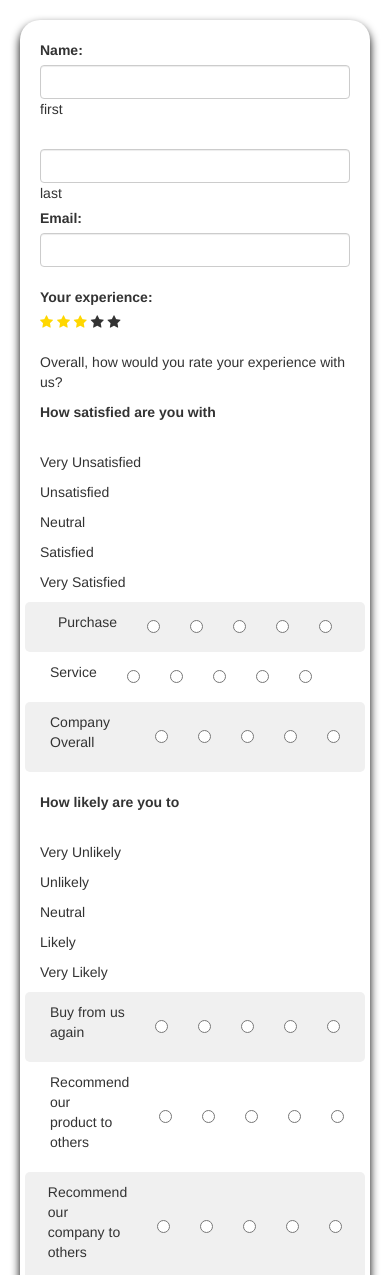
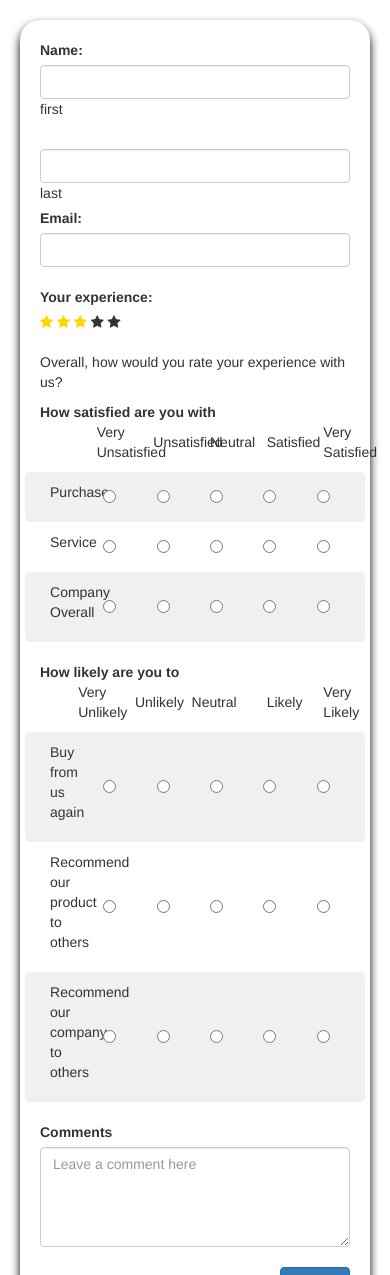
Before and after one commit to saicharanreddythummala/survey-form, a plain HTML site: page index.html in a window 390 px wide. Shown: the top 1275 px of the page. Drawn offline with nearby package versions, Linux system fonts and the light colour scheme.

Commit message:
Add files via upload

```diff
--- a/index.html
+++ b/index.html
@@ -58,84 +58,84 @@
                 <strong>How satisfied are you with</strong>
             </div>
         </section>
-        <section class="row">
+        <section class="row opinion">
             <!-- rating section -->
-           <div class="col-md-2">
+           <div class="col-md-2 col-sm-2 col-xs-2">
             <p>&nbsp;</p>
            </div>
-           <div class="col-md-2">
+           <div class="col-md-2 col-sm-2 col-xs-2">
             <p>Very Unsatisfied</p>
            </div>
-           <div class="col-md-2">
+           <div class="col-md-2 col-sm-2 col-xs-2">
             <p>Unsatisfied</p>
            </div>
-           <div class="col-md-2">
+           <div class="col-md-2 col-sm-2 col-xs-2">
             <p>Neutral</p>
            </div>
-           <div class="col-md-2">
+           <div class="col-md-2 col-sm-2 col-xs-2">
             <p>Satisfied</p>
            </div>
-           <div class="col-md-2">
+           <div class="col-md-2 col-sm-2 col-xs-2">
             <p>Very Satisfied</p>
            </div>
         </section>
         <section class="row purchase">
-          <div class="col-md-2">
+          <div class="col-md-2 col-sm-2 col-xs-2">
             <p>Purchase</p>
           </div>
-          <div class="col-md-2">
+          <div class="col-md-2 col-sm-2 col-xs-2">
             <input type="radio" class="purchase-radio">
           </div>
-          <div class="col-md-2">
+          <div class="col-md-2 col-sm-2 col-xs-2">
             <input type="radio" class="purchase-radio">
           </div>
-          <div class="col-md-2">
+          <div class="col-md-2 col-sm-2 col-xs-2">
             <input type="radio" class="purchase-radio">
           </div>
-          <div class="col-md-2">
+          <div class="col-md-2 col-sm-2 col-xs-2">
             <input type="radio" class="purchase-radio">
           </div>
-          <div class="col-md-2">
+          <div class="col-md-2 col-sm-2 col-xs-2">
             <input type="radio" class="purchase-radio">
           </div>
         </section>
         <section class="row service">
-          <div class="col-md-2">
+          <div class="col-md-2 col-sm-2 col-xs-2">
             <p>Service</p>
           </div>
-          <div class="col-md-2">
+          <div class="col-md-2 col-sm-2 col-xs-2">
             <input type="radio" class="service-radio">
           </div>
-          <div class="col-md-2">
+          <div class="col-md-2 col-sm-2 col-xs-2">
             <input type="radio" class="service-radio">
           </div>
-          <div class="col-md-2">
+          <div class="col-md-2 col-sm-2 col-xs-2">
             <input type="radio" class="service-radio">
           </div>
-          <div class="col-md-2">
+          <div class="col-md-2 col-sm-2 col-xs-2">
             <input type="radio" class="service-radio">
           </div>
-          <div class="col-md-2">
+          <div class="col-md-2 col-sm-2 col-xs-2">
             <input type="radio" class="service-radio">
           </div>
         </section>
         <section class="row purchase">
-          <div class="col-md-2">
+          <div class="col-md-2 col-sm-2 col-xs-2">
             <p>Company Overall</p>
           </div>
-          <div class="col-md-2">
+          <div class="col-md-2 col-sm-2 col-xs-2">
             <input type="radio" class="purchase-radio">
           </div>
-          <div class="col-md-2">
+          <div class="col-md-2 col-sm-2 col-xs-2">
             <input type="radio" class="purchase-radio">
           </div>
-          <div class="col-md-2">
+          <div class="col-md-2 col-sm-2 col-xs-2">
             <input type="radio" class="purchase-radio">
           </div>
-          <div class="col-md-2">
+          <div class="col-md-2 col-sm-2 col-xs-2">
             <input type="radio" class="purchase-radio">
           </div>
-          <div class="col-md-2">
+          <div class="col-md-2 col-sm-2 col-xs-2">
             <input type="radio" class="purchase-radio">
           </div>
         </section><br>
@@ -144,84 +144,84 @@
               <strong>How likely are you to</strong>
           </div>
       </section>
-      <section class="row">
+      <section class="row opinion">
         <!-- rating section -->
-       <div class="col-md-2">
+       <div class="col-md-2 col-sm-2 col-xs-2">
         <p>&nbsp;</p>
        </div>
-       <div class="col-md-2">
+       <div class="col-md-2 col-sm-2 col-xs-2">
         <p>Very Unlikely</p>
        </div>
-       <div class="col-md-2">
+       <div class="col-md-2 col-sm-2 col-xs-2">
         <p>Unlikely</p>
        </div>
        <div class="col-md-2">
         <p>Neutral</p>
        </div>
-       <div class="col-md-2">
+       <div class="col-md-2 col-sm-2 col-xs-2">
         <p>Likely</p>
        </div>
-       <div class="col-md-2">
+       <div class="col-md-2 col-sm-2 col-xs-2">
         <p>Very Likely</p>
        </div>
     </section>
     <section class="row purchase">
-      <div class="col-md-2">
+      <div class="col-md-2 col-sm-2 col-xs-2">
         <p>Buy from us again</p>
       </div>
-      <div class="col-md-2">
+      <div class="col-md-2 col-sm-2 col-xs-2">
         <input type="radio" class="purchase-radio">
       </div>
-      <div class="col-md-2">
+      <div class="col-md-2 col-sm-2 col-xs-2">
         <input type="radio" class="purchase-radio">
       </div>
-      <div class="col-md-2">
+      <div class="col-md-2 col-sm-2 col-xs-2">
         <input type="radio" class="purchase-radio">
       </div>
-      <div class="col-md-2">
+      <div class="col-md-2 col-sm-2 col-xs-2">
         <input type="radio" class="purchase-radio">
       </div>
-      <div class="col-md-2">
+      <div class="col-md-2 col-sm-2 col-xs-2">
         <input type="radio" class="purchase-radio">
       </div>
     </section>
     <section class="row service">
-      <div class="col-md-2">
+      <div class="col-md-2 col-sm-2 col-xs-2">
         <p>Recommend our<br>product to others</p>
       </div>
-      <div class="col-md-2">
+      <div class="col-md-2 col-sm-2 col-xs-2">
         <input type="radio" class="service-radio">
       </div>
-      <div class="col-md-2">
+      <div class="col-md-2 col-sm-2 col-xs-2">
         <input type="radio" class="service-radio">
       </div>
-      <div class="col-md-2">
+      <div class="col-md-2 col-sm-2 col-xs-2">
         <input type="radio" class="service-radio">
       </div>
-      <div class="col-md-2">
+      <div class="col-md-2 col-sm-2 col-xs-2">
         <input type="radio" class="service-radio">
       </div>
-      <div class="col-md-2">
+      <div class="col-md-2 col-sm-2 col-xs-2">
         <input type="radio" class="service-radio">
       </div>
     </section>
     <section class="row purchase">
-      <div class="col-md-2">
+      <div class="col-md-2 col-sm-2 col-xs-2">
         <p>Recommend our<br>company to others</p>
       </div>
-      <div class="col-md-2">
+      <div class="col-md-2 col-sm-2 col-xs-2">
         <input type="radio" class="purchase-radio">
       </div>
-      <div class="col-md-2">
+      <div class="col-md-2 col-sm-2 col-xs-2">
         <input type="radio" class="purchase-radio">
       </div>
-      <div class="col-md-2">
+      <div class="col-md-2 col-sm-2 col-xs-2">
         <input type="radio" class="purchase-radio">
       </div>
-      <div class="col-md-2">
+      <div class="col-md-2 col-sm-2 col-xs-2">
         <input type="radio" class="purchase-radio">
       </div>
-      <div class="col-md-2">
+      <div class="col-md-2 col-sm-2 col-xs-2">
         <input type="radio" class="purchase-radio">
       </div>
     </section><br>
--- a/style.css
+++ b/style.css
@@ -25,8 +25,14 @@
 .service{
     display: flex;
     align-items: center;
+    justify-content: center;
     padding: 10px;
 }
 .btn{
     float: right;
 }
+.opinion{
+    display: flex;
+    align-items: center;
+    justify-content: center;
+}
```
